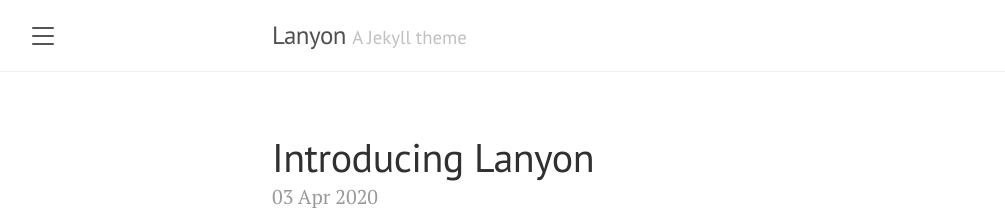
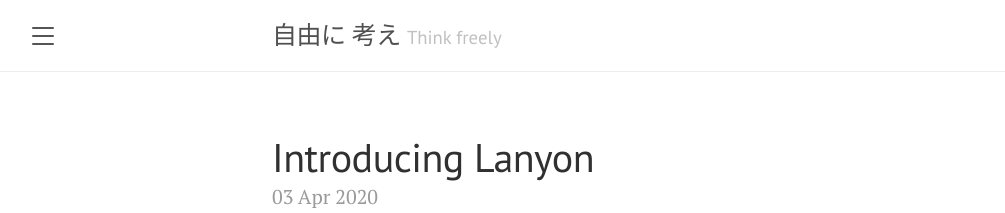
Before and after one commit to seii/seii.github.io, a Jekyll site: the page built from index.html, in a window 1280 px wide and 900 px high. Shown: the top 213 px of the window, without its empty margins (8-1013 px from the left). Built offline with Jekyll 4.4.1, drawn with Linux system fonts in a browser that asks for light colours; the list of posts is cut into pages by our own code.

Commit message:
Update title and description

```diff
--- a/_config.yml
+++ b/_config.yml
@@ -1,7 +1,7 @@
 # Setup
-title:               Lanyon
-tagline:             'A Jekyll theme'
-description:         'A reserved <a href="https://jekyllrb.com" target="_blank">Jekyll</a> theme that places the utmost gravity on content with a hidden drawer. Made by <a href="https://twitter.com/mdo" target="_blank">@mdo</a>.'
+title:               自由に 考え
+tagline:             'Think freely'
+description:         'Check out the links below for more content'
 url:                 https://blog.jiyuu-ni.net
 baseurl:             ''
 paginate:            5
@@ -20,4 +20,4 @@
 # Custom vars
 version:             1.1.0
 #google_analytics_id: #UA-XXXX-Y
-permalink: /:year/:month/:day/:title
+#permalink: /:year/:month/:day/:title
```
